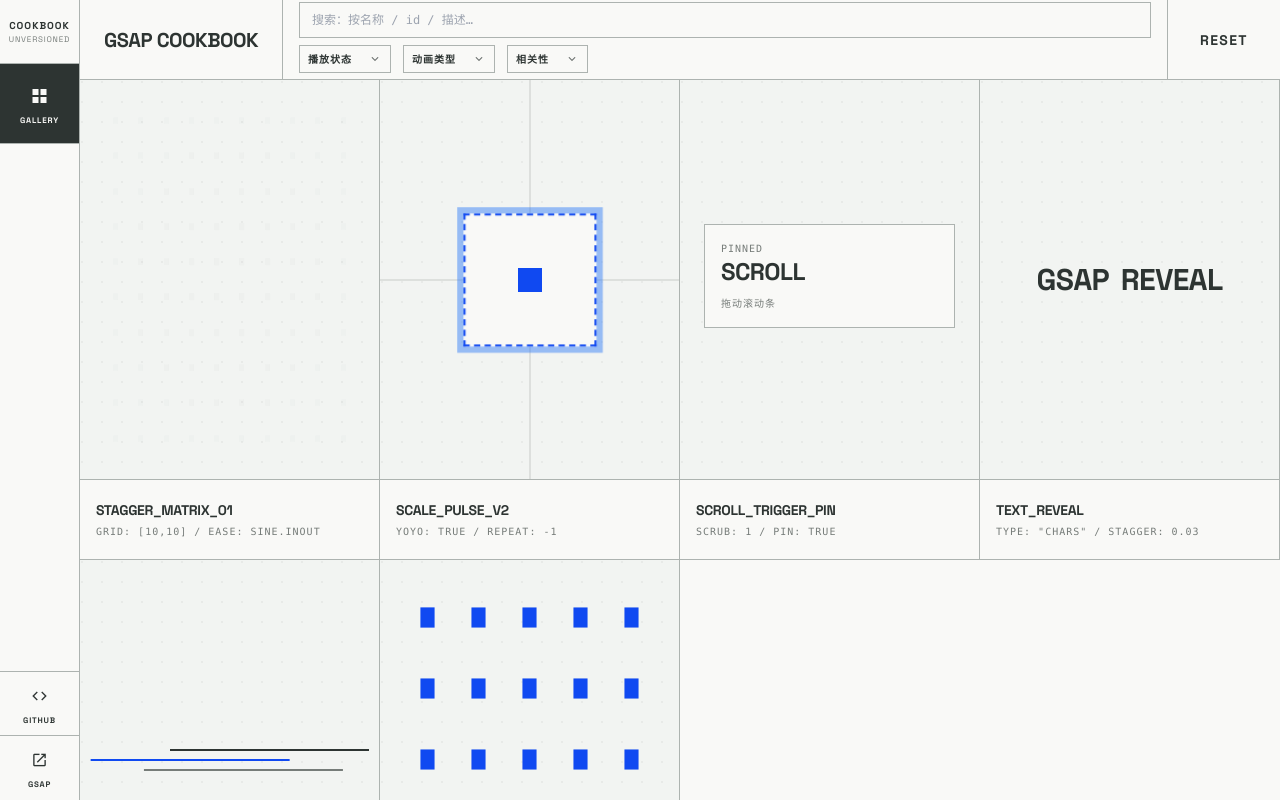
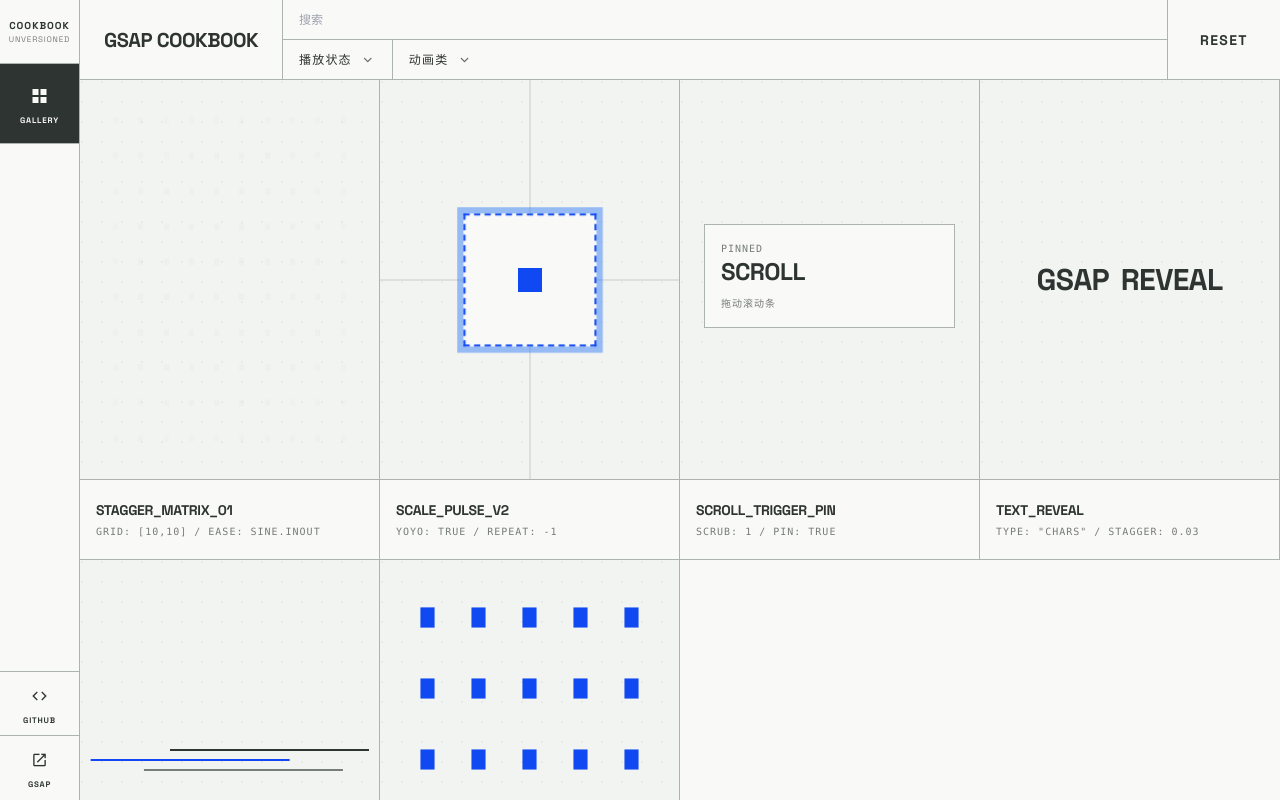
Before and after one commit to DDonlien/gsap-cookbook, a plain HTML site: page index.html in a window 1280 px wide. Drawn offline with nearby package versions, Linux system fonts and the light colour scheme; no server answers.

Commit message:
feat(ui): refine filters and improve pages deploy

```diff
--- a/index.html
+++ b/index.html
@@ -171,20 +171,21 @@
         <div class="h-full px-6 flex items-center border-r-[0.5px] border-outline-variant">
           <h1 class="text-xl font-bold tracking-tight uppercase text-on-surface">GSAP COOKBOOK</h1>
         </div>
-        <div class="flex-1 h-full px-4 flex flex-col overflow-hidden">
-          <!-- Row 1: Search (full width, half height) -->
-          <div class="flex-1 flex items-center">
+        <!-- Search + Sorting (no outer spacing, 2 rows) -->
+        <div class="flex-1 h-full flex flex-col overflow-hidden">
+          <!-- Row 1: Search -->
+          <div class="flex-1 border-b-[0.5px] border-outline-variant">
             <input
               id="searchInput"
-              class="h-9 w-full px-3 border-[0.5px] border-outline-variant bg-surface text-on-surface text-xs font-mono"
-              placeholder="搜索：按名称 / id / 描述…"
+              class="w-full h-full px-4 bg-surface text-on-surface text-xs font-mono outline-none"
+              placeholder="搜索"
               type="text"
               autocomplete="off"
             />
           </div>
-          <!-- Row 2: Tag dropdowns -->
-          <div class="flex-1 flex items-center overflow-hidden">
-            <div id="tagFilters" class="flex items-center gap-3 overflow-x-auto pr-2"></div>
+          <!-- Row 2: Sorting -->
+          <div class="flex-1 overflow-hidden">
+            <div id="tagFilters" class="w-full h-full flex items-stretch overflow-x-auto"></div>
           </div>
         </div>
         <div class="flex h-full">
--- a/js/app.js
+++ b/js/app.js
@@ -258,26 +258,50 @@
   /** @type {{ key: "playback"|"type"|"related"; label: string; values: string[] }[]} */
   const groups = [
     { key: "playback", label: "播放状态", values: Array.from(opts.playback).sort() },
-    { key: "type", label: "动画类型", values: Array.from(opts.type).sort() },
-    { key: "related", label: "相关性", values: Array.from(opts.related).sort() }
+    { key: "type", label: "动画类", values: Array.from(opts.type).sort() }
   ];
 
-  for (const g of groups) {
+  for (let i = 0; i < groups.length; i++) {
+    const g = groups[i];
     const details = document.createElement("details");
-    details.className = "relative shrink-0";
+    details.className = "relative shrink-0 h-full";
 
     const activeCount = filterState[g.key].size;
+    const summaryClass = [
+      "h-full",
+      "px-4",
+      "flex",
+      "items-center",
+      "justify-between",
+      ...(i === groups.length - 1
+        ? []
+        : ["border-r-[0.5px]", "border-outline-variant"]),
+      "text-xs",
+      "font-mono",
+      "uppercase",
+      "tracking-widest",
+      "select-none",
+      "cursor-pointer",
+      "transition-colors",
+      activeCount > 0 ? "bg-on-surface text-surface" : "bg-surface text-on-surface hover:bg-surface-container-high"
+    ].join(" ");
+
     details.innerHTML = `
-      <summary class="${chipClass(activeCount > 0)} list-none cursor-pointer select-none flex items-center gap-2">
-        <span>${escapeHtml(g.label)}</span>
-        <span class="text-[9px] font-mono opacity-70">${activeCount ? `(${activeCount})` : ""}</span>
-        <span class="material-symbols-outlined text-sm opacity-70">expand_more</span>
+      <summary class="${summaryClass} list-none">
+        <span class="truncate">${escapeHtml(g.label)}</span>
+        <span class="flex items-center gap-2">
+          <span class="text-[10px] opacity-70">${activeCount ? `${activeCount}` : ""}</span>
+          <span class="material-symbols-outlined text-base opacity-70">expand_more</span>
+        </span>
       </summary>
-      <div class="absolute left-0 mt-2 w-56 border-[0.5px] border-outline-variant bg-surface shadow-sm z-20">
-        <div class="max-h-56 overflow-auto p-2" data-options></div>
-        <div class="border-t-[0.5px] border-outline-variant p-2 flex justify-end">
-          <button class="h-8 px-3 border-[0.5px] border-outline-variant hover:bg-surface-container-high transition-colors text-[10px] font-bold tracking-widest uppercase" type="button" data-clear>
+      <div class="absolute left-0 top-full w-72 border-[0.5px] border-outline-variant bg-surface shadow-sm z-20">
+        <div class="max-h-64 overflow-auto" data-options></div>
+        <div class="border-t-[0.5px] border-outline-variant flex">
+          <button class="h-10 flex-1 border-r-[0.5px] border-outline-variant hover:bg-surface-container-high transition-colors text-[10px] font-bold tracking-widest uppercase" type="button" data-clear>
             CLEAR
+          </button>
+          <button class="h-10 flex-1 hover:bg-on-surface hover:text-surface transition-colors text-[10px] font-bold tracking-widest uppercase" type="button" data-close>
+            CLOSE
           </button>
         </div>
       </div>
@@ -286,7 +310,8 @@
     const optionsHost = /** @type {HTMLElement} */ (details.querySelector("[data-options]"));
     for (const v of g.values) {
       const row = document.createElement("label");
-      row.className = "flex items-center gap-2 px-2 py-2 hover:bg-surface-container-high cursor-pointer";
+      row.className =
+        "flex items-center gap-2 px-3 py-2 border-b-[0.5px] border-outline-variant last:border-b-0 hover:bg-surface-container-high cursor-pointer";
       const checked = filterState[g.key].has(v);
       row.innerHTML = `
         <input type="checkbox" class="accent-primary" ${checked ? "checked" : ""} />
@@ -308,6 +333,10 @@
       filterState[g.key].clear();
       renderTagFilters();
       render();
+      details.removeAttribute("open");
+    });
+    details.querySelector("[data-close]")?.addEventListener("click", (e) => {
+      e.preventDefault();
       details.removeAttribute("open");
     });
 
```
Also changed, not shown: .github/workflows/deploy-pages.yml.
